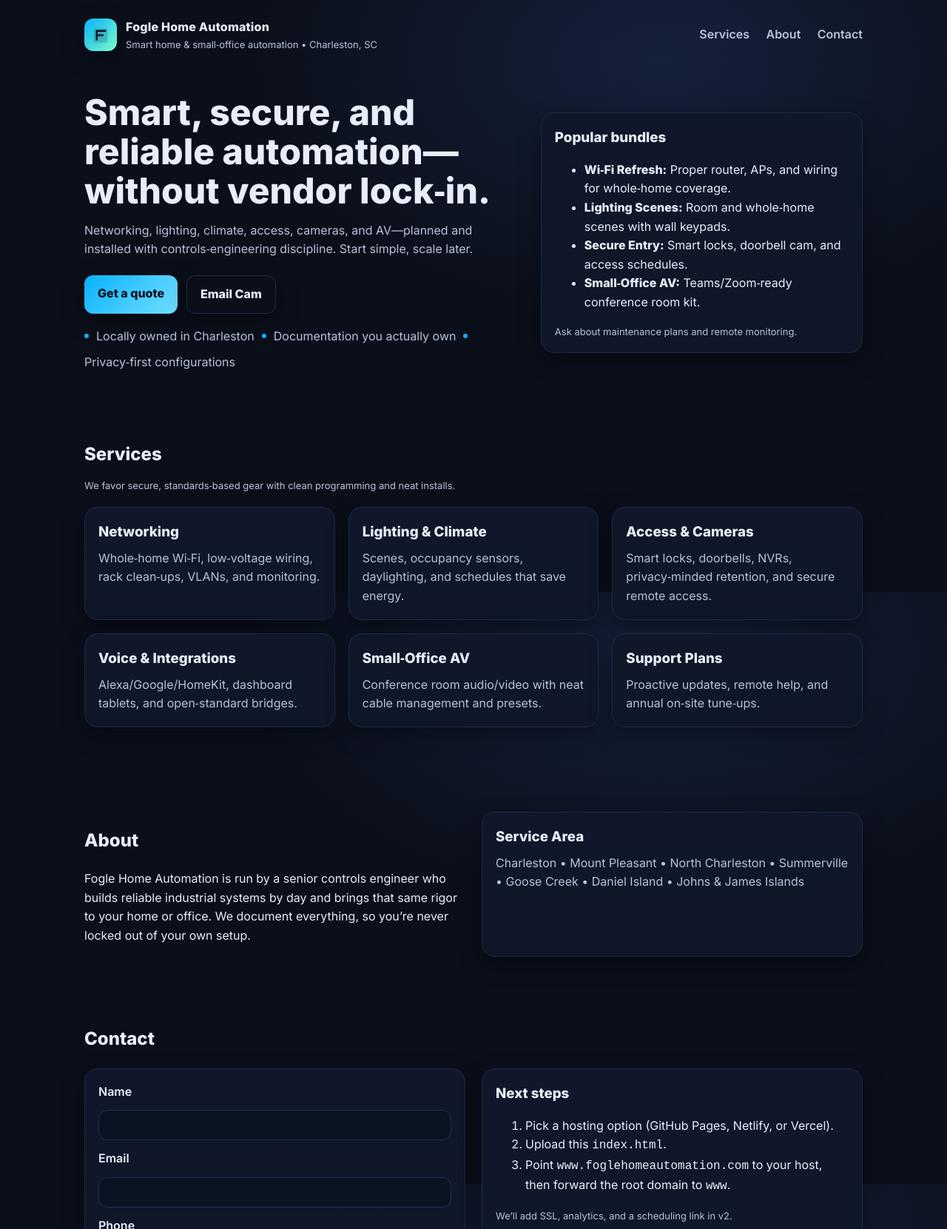
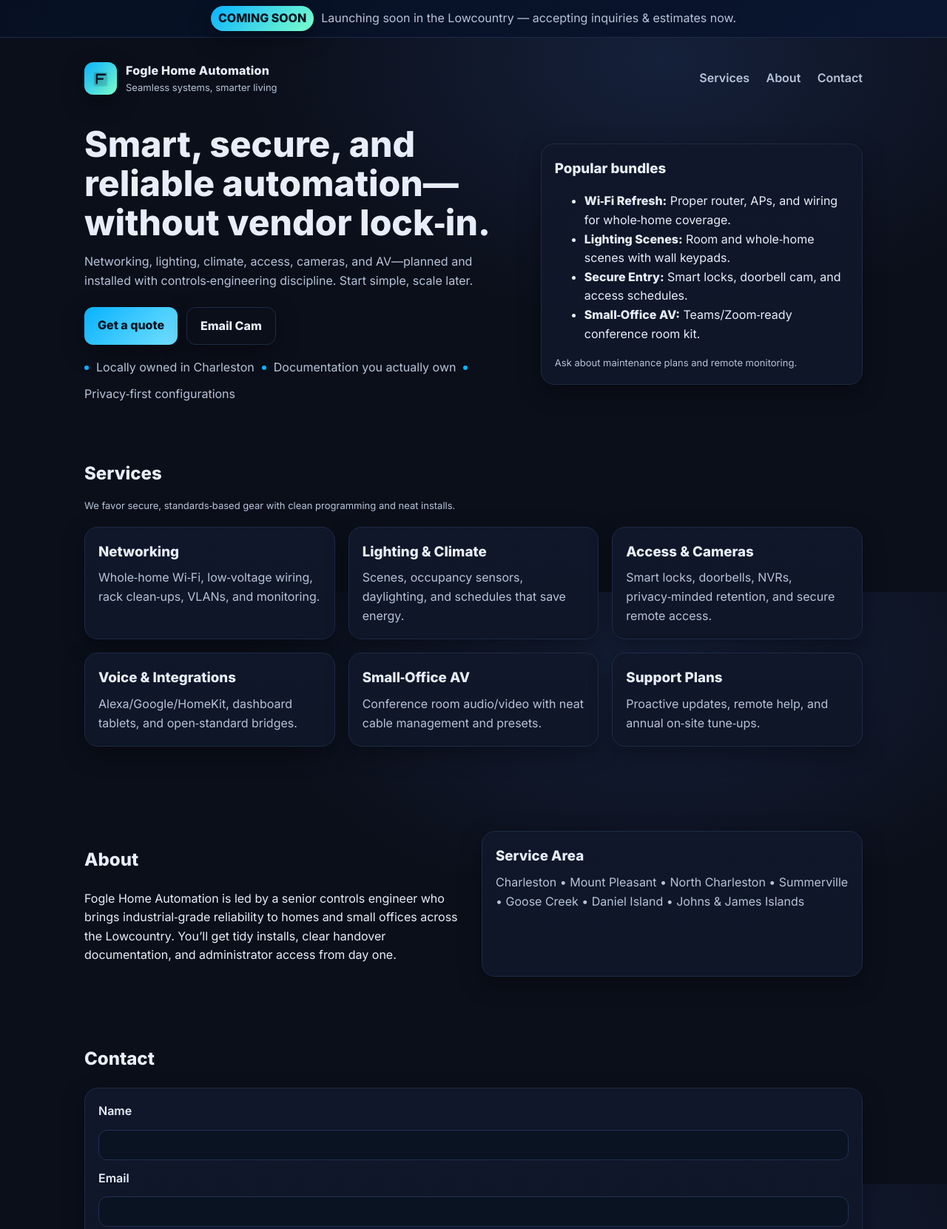
Before and after one commit to FogleHomeAutomation/foglehomeautomation.github.io, a plain HTML site: page index.html in a window 1280 px wide. Shown: the top 1661 px of the page at 74% size. Drawn offline with Linux system fonts and the light colour scheme.

Commit message:
Update index.html

```diff
--- a/index.html
+++ b/index.html
@@ -11,7 +11,7 @@
   <style>
     /* ===== Brand system (edit here) ===== */
     :root{
-      /* Fogle Home Automation brand colors */
+      /* Fogle Home Automation brand colors — replace hexes if your brand sheet updates */
       --primary:#08B2FF;   /* Electric blue */
       --secondary:#7CFFCB; /* Mint */
       --bg:#0B0F1A;        /* Night navy */
@@ -19,6 +19,7 @@
       --text:#E8EEF9;      /* Near white */
       --muted:#B7C3D9;     /* Muted text */
       --stroke:#1E2A46;    /* Borders */
+      --banner:#061022;    /* Banner background */
       --shadow:0 10px 30px rgba(0,0,0,.35);
       --radius:18px;
     }
@@ -31,15 +32,22 @@
       font:16px/1.6 'Inter',system-ui,Segoe UI,Roboto,Arial}
     .wrap{max-width:1100px;margin:0 auto;padding:24px}
 
-    header{display:flex;align-items:center;justify-content:space-between;gap:16px}
+    /* COMING SOON banner */
+    .banner{width:100%;background:linear-gradient(135deg,var(--banner),#0A1530);border-bottom:1px solid var(--stroke);position:sticky;top:0;z-index:50}
+    .banner-inner{max-width:1100px;margin:0 auto;padding:8px 24px;display:flex;align-items:center;gap:10px;justify-content:center}
+    .badge{background:linear-gradient(135deg,var(--primary),var(--secondary));color:#00131F;font-weight:800;border-radius:999px;padding:4px 10px;box-shadow:var(--shadow)}
+
+    header{display:flex;align-items:center;justify-content:space-between;gap:16px;margin-top:8px}
     .brand{display:flex;align-items:center;gap:12px}
-    .logo{width:44px;height:44px;border-radius:12px;display:grid;place-items:center;background:linear-gradient(135deg,var(--primary),var(--secondary));box-shadow:var(--shadow)}
+    .logo{width:44px;height:44px;border-radius:12px;display:grid;place-items:center;background:linear-gradient(135deg,var(--primary),var(--secondary));box-shadow:var(--shadow);overflow:hidden}
+    .logo img{display:block;width:100%;height:100%;object-fit:cover}
     .logo svg{width:28px;height:28px;filter:drop-shadow(0 2px 6px rgba(0,0,0,.25))}
     .title{font-weight:800;letter-spacing:.2px}
+    .tagline{font-size:13px;color:var(--muted)}
     nav a{color:var(--muted);text-decoration:none;margin-left:18px;font-weight:600}
     nav a:hover{color:var(--text)}
 
-    .hero{display:grid;grid-template-columns:1.15fr .85fr;gap:28px;align-items:center;padding:56px 0}
+    .hero{display:grid;grid-template-columns:1.15fr .85fr;gap:28px;align-items:center;padding:40px 0}
     .hero h1{font-size:clamp(28px,5.2vw,48px);line-height:1.1;margin:0 0 14px}
     .hero p{color:var(--muted);margin:0 0 22px}
     .cta{display:flex;gap:12px;flex-wrap:wrap}
@@ -95,11 +103,17 @@
   <meta property="og:url" content="https://foglehomeautomation.com" />
 </head>
 <body>
+  <!-- Banner -->
+  <div class="banner" role="status" aria-live="polite">
+    <div class="banner-inner"><span class="badge">COMING SOON</span> <span style="color:var(--muted)">Launching soon in the Lowcountry — accepting inquiries & estimates now.</span></div>
+  </div>
+
   <div class="wrap">
     <header>
       <div class="brand">
         <div class="logo" aria-hidden="true">
-          <!-- Inline SVG monogram logo (replace later with your final SVG if desired) -->
+          <!-- If hosting image files, replace with: <img src="/FHA_light_on_dark.png" alt="Fogle Home Automation logo" /> -->
+          <!-- Inline fallback monogram -->
           <svg viewBox="0 0 24 24" role="img" aria-label="Fogle Home Automation logo">
             <path fill="#00131F" d="M4 5h16v14a2 2 0 0 1-2 2H6a2 2 0 0 1-2-2V5z" opacity=".15"/>
             <path fill="#00131F" d="M6.5 6.5h11a1 1 0 0 1 0 2h-9v3h6a1 1 0 1 1 0 2h-6v4a1 1 0 1 1-2 0v-10a1 1 0 0 1 1-1z"/>
@@ -107,7 +121,7 @@
         </div>
         <div>
           <div class="title">Fogle Home Automation</div>
-          <div style="font-size:13px;color:var(--muted)">Smart home & small‑office automation • Charleston, SC</div>
+          <div class="tagline">Seamless systems, smarter living</div>
         </div>
       </div>
       <nav>
@@ -180,7 +194,7 @@
       <div class="grid-2">
         <div>
           <h2>About</h2>
-          <p>Fogle Home Automation is run by a senior controls engineer who builds reliable industrial systems by day and brings that same rigor to your home or office. We document everything, so you’re never locked out of your own setup.</p>
+          <p>Fogle Home Automation is led by a senior controls engineer who brings industrial‑grade reliability to homes and small offices across the Lowcountry. You’ll get tidy installs, clear handover documentation, and administrator access from day one.</p>
         </div>
         <div class="card">
           <h3 style="margin-top:0">Service Area</h3>
@@ -191,7 +205,6 @@
 
     <section id="contact" class="section">
       <h2>Contact</h2>
-      <div class="grid-2">
       <form id="leadForm" action="mailto:cam@foglehomeautomation.com" method="post">
         <label for="name">Name</label>
         <input id="name" name="name" required>
@@ -207,18 +220,8 @@
 
         <button class="btn" type="submit">Send</button>
         <div class="fine">Prefer email? <a href="mailto:cam@foglehomeautomation.com">cam@foglehomeautomation.com</a></div>
-          <div class="fine">Note: We’ll add a proper form handler (SharePoint/Power Automate or Netlify) once you pick hosting.</div>
+        <div class="fine">We’ll attach a proper form handler (SharePoint/Power Automate, Netlify, or Formspree) once hosting is final.</div>
       </form>
-        <div class="card">
-          <h3 style="margin-top:0">Next steps</h3>
-          <ol>
-            <li>Pick a hosting option (GitHub Pages, Netlify, or Vercel).</li>
-            <li>Upload this <code>index.html</code>.</li>
-            <li>Point <code>www.foglehomeautomation.com</code> to your host, then forward the root domain to <code>www</code>.</li>
-          </ol>
-          <p class="fine">We’ll add SSL, analytics, and a scheduling link in v2.</p>
-        </div>
-      </div>
     </section>
 
     <footer>
```
Lines whose indentation alone changed are shown as unchanged.
